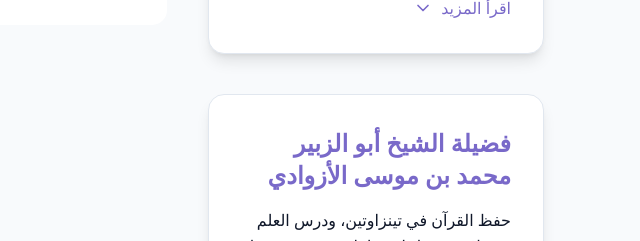
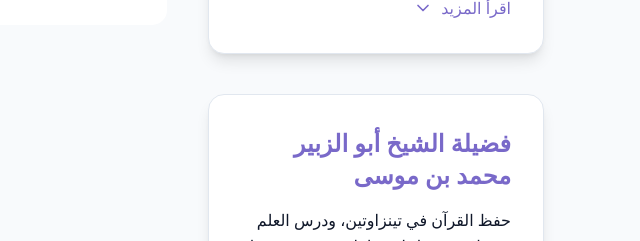
Before and after one commit to kmohamed-dz/wabsite-abou-zouber, a React (Vite) app: page / in a window 1280 px wide. Shown: the part 1520-1761 px from the top of the page, without its empty margins (640-1280 px from the left). Built offline with nearby package versions, Linux system fonts and the light colour scheme.

Commit message:
fixe new things

```diff
--- a/src/components/AboutSection.jsx
+++ b/src/components/AboutSection.jsx
@@ -33,7 +33,7 @@ export const AboutSection = () => {
 
             {/* الباقي كما هو تماماً */}
             <SheikhCard
-              name="فضيلة الشيخ أبو الزبير محمد بن موسى الأزوادي"
+              name="فضيلة الشيخ أبو الزبير محمد بن موسى "
               shortText="حفظ القرآن في تينزاوتين، ودرس العلم في بلاد شنقيط. له مؤلفات مشهورة منها «إشهار السيوف والأسنة...»"
               fullText={`ولد عام 1407ه‍ـ خلال 1987م، فلما بلغ السابعة من عمره أخذه والده إلى بلدة تين زواتين، حيث تعلم الكتابة ومبادئ القراءة، وقرأ القرآن على شيخ البلدة عبد الرحمن بن أحمد محمد حتى أكمله عليه برواية ورش عن نافع.
 ثم سافر في حدود عام 2002م إلى ليبيا حيث حفظ القرآن الكريم كاملا في إحدى المنارات في مدينة زليتن برواية قالون عن نافع، وأخذ بعض الدروس في اللغة والتجويد والفقه.
```
